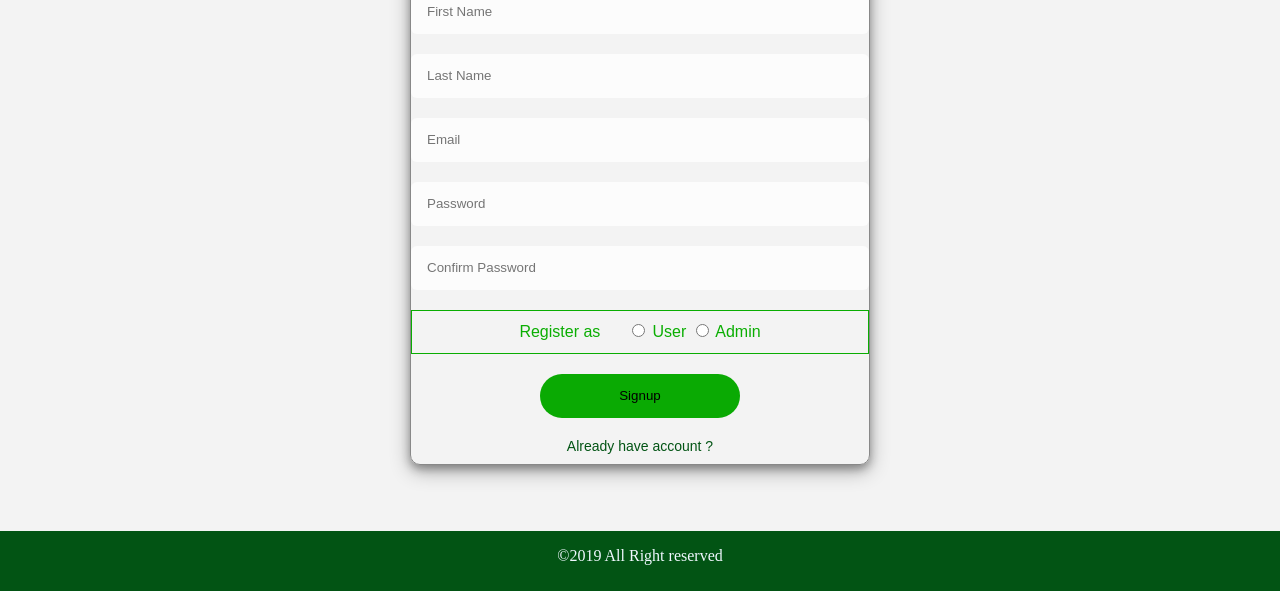
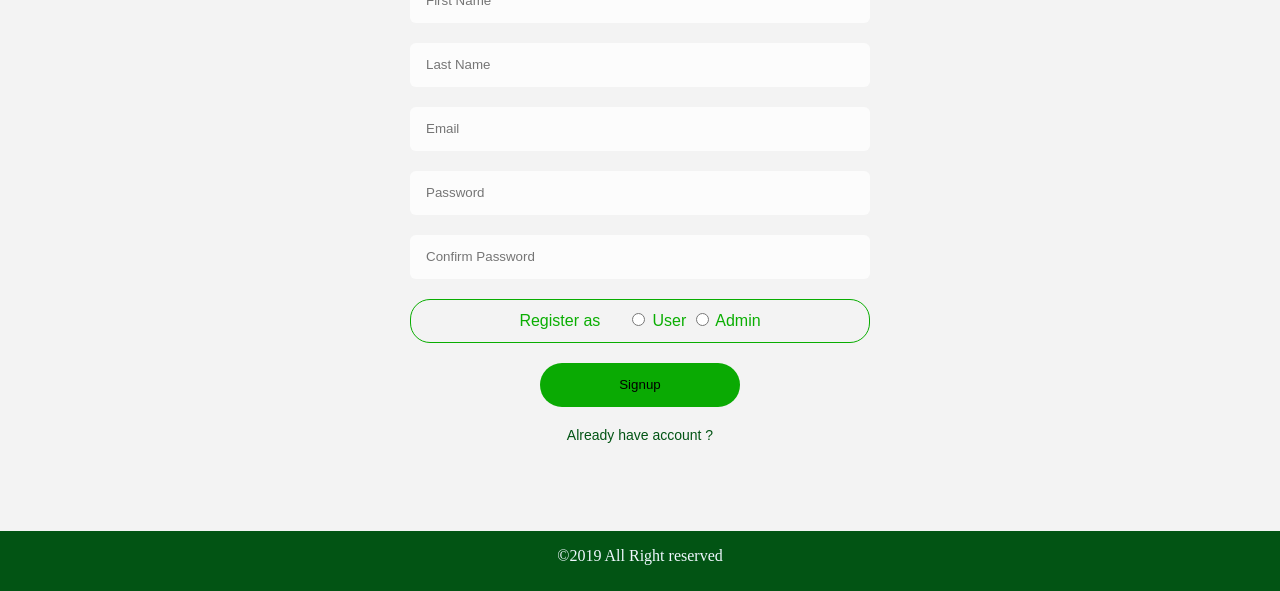
Before and after one commit to Ayesiza/quick-credit-ui, a plain HTML site: page pages/signup.html in a window 1280 px wide. Shown: the part 209-800 px from the top of the page. Drawn offline with Linux system fonts and the light colour scheme.

Commit message:
chore(changes-made)

```diff
--- a/css/style.css
+++ b/css/style.css
@@ -194,11 +194,12 @@ width: 100%;
     width: 500px;
     padding: 20px;
     text-align: center;
-    background: url(../img/support.jpg);
+    background-color: url(../images/.jpg);
     margin: 0 auto;
-    margin-top: 20px;
-    margin-bottom: 70px;
+    margin-top: 10px;
+    margin-bottom: 50px;
     border-radius: 5px;
+
   }
   .center-text{
     text-align: center;
@@ -239,6 +240,7 @@ width: 100%;
   }
   .bordered{
     border: 1px solid #09ad01;
+    border-radius: 20px;
   }
 
   .txtb{
@@ -1189,9 +1191,3 @@ text-align: center;
  .modal {width:100%;}
  .modal-buttons{ margin: 0px;}
 }
-.card-holder{
-  width:100%;
-  border: 1px solid #888;
-    border-radius: 10px;
-    box-shadow: 0 4px 8px 0 rgba(0, 0, 0, 0.301),0 6px 20px 0 rgba(0,0,0,0.301);
-}
--- a/pages/signup.html
+++ b/pages/signup.html
@@ -50,7 +50,7 @@
 
 <!-- ############################### -->
 <div class="centered-form" onsubmit="navto()">
-<div class="card-holder">
+
     <form >
         <h2>Signup</h2>
         <input type="text" placeholder="First Name" id="fname" class="form-input txtb" required>
@@ -69,7 +69,7 @@
         <a class="link" href="../pages/signin.html">Already have account ?</a>
       </form>
     </div>
-      </div>
+
 <!-- ################################ -->
 <!-- Dialog Box -->
 <div id="dialogbox" class="modal">
```
Also changed, not shown: package.json (deleted, +0 -38 lines), pages/maps.html (deleted, +0 -28 lines), pages/signin.html (+4 -4 lines), index.js (deleted), 2 other files.
